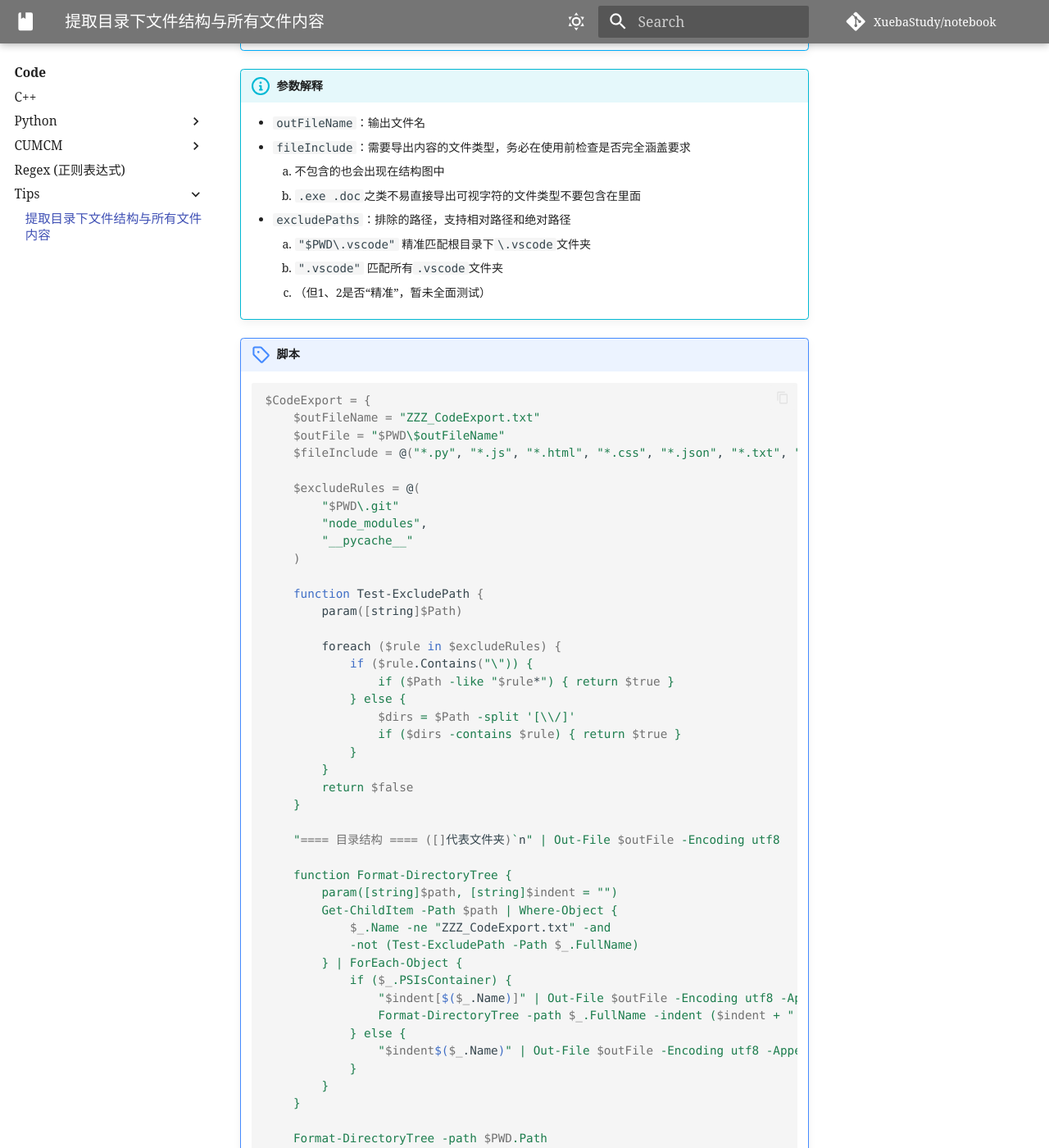
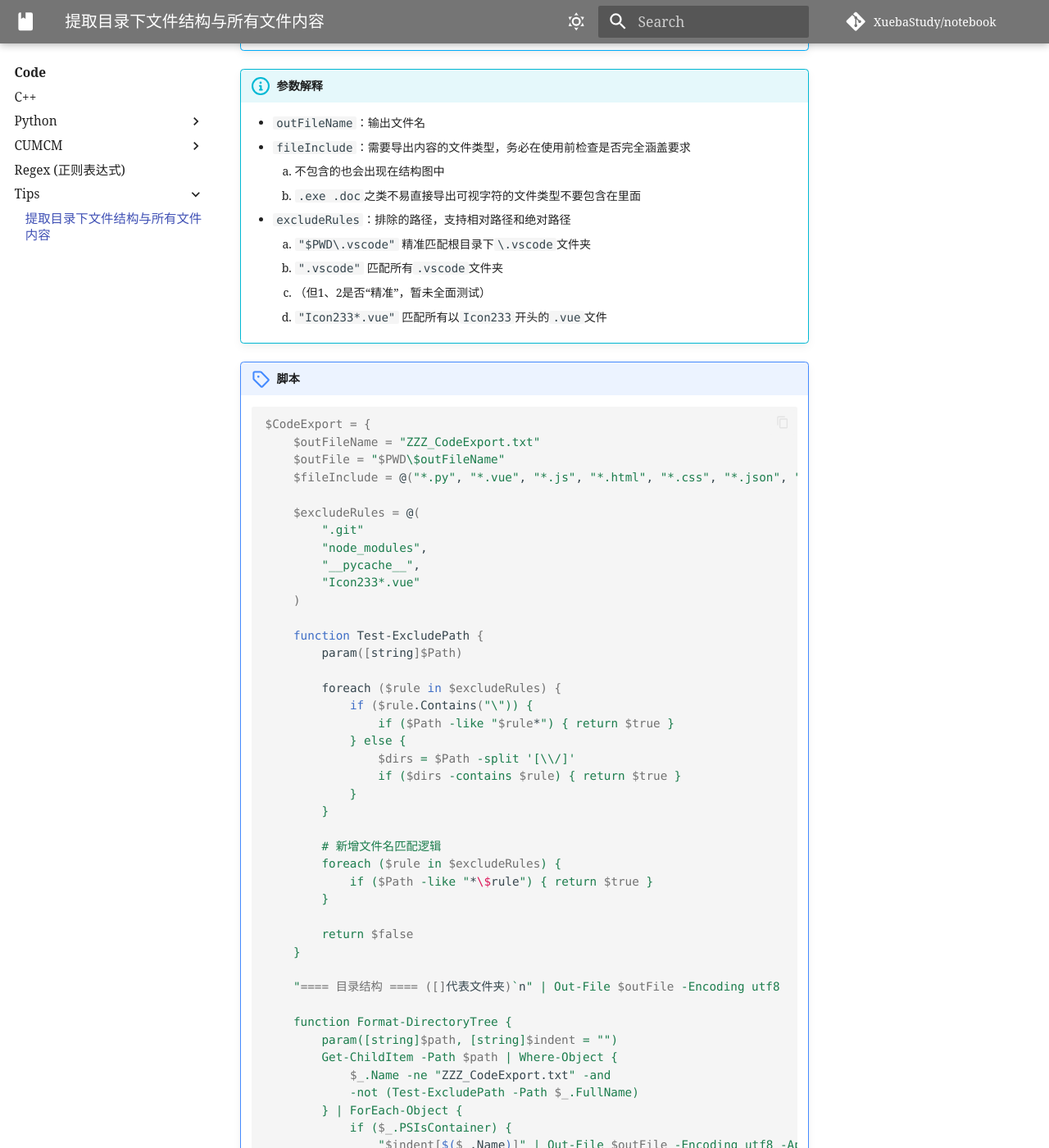
Before and after one commit to XuebaStudy/notebook, an MkDocs documentation site: the page built from docs/Code/Tips/CodeExport.md, in a window 1280 px wide and 1400 px high, scrolled down 448 px. Shown: the whole window at 82% size. Built offline with MkDocs 1.6.1 and Material for MkDocs 9.7.7, drawn with Linux system fonts in a browser that asks for light colours; some web fonts are replaced; comment, search, counter and statistics services are not loaded; a style sheet for code colours, icons or effects is not loaded.

````diff
--- a/docs/Code/Tips/CodeExport.md
+++ b/docs/Code/Tips/CodeExport.md
@@ -9,22 +9,24 @@
     - `fileInclude`：需要导出内容的文件类型，务必在使用前检查是否完全涵盖要求
         1. 不包含的也会出现在结构图中
         2. `.exe .doc`之类不易直接导出可视字符的文件类型不要包含在里面
-    - `excludePaths`：排除的路径，支持相对路径和绝对路径
+    - `excludeRules`：排除的路径，支持相对路径和绝对路径
         1. `"$PWD\.vscode"` 精准匹配根目录下`\.vscode`文件夹
         2. `".vscode"` 匹配所有`.vscode`文件夹
         3. （但1、2是否“精准”，暂未全面测试）
+        4. `"Icon233*.vue"` 匹配所有以`Icon233`开头的`.vue`文件
 
 !!! note "脚本"
     ```bash
     $CodeExport = {
         $outFileName = "ZZZ_CodeExport.txt"
         $outFile = "$PWD\$outFileName"
-        $fileInclude = @("*.py", "*.js", "*.html", "*.css", "*.json", "*.txt", "*.hpp", "*.cpp", "*.c", "*.h", "*.md")
+        $fileInclude = @("*.py", "*.vue", "*.js", "*.html", "*.css", "*.json", "*.txt", "*.hpp", "*.cpp", "*.c", "*.h", "*.md")
 
         $excludeRules = @(
-            "$PWD\.git"
+            ".git"
             "node_modules",
-            "__pycache__"
+            "__pycache__",
+            "Icon233*.vue"
         )
 
         function Test-ExcludePath {
@@ -38,6 +40,12 @@
                     if ($dirs -contains $rule) { return $true }
                 }
             }
+
+            # 新增文件名匹配逻辑
+            foreach ($rule in $excludeRules) {
+                if ($Path -like "*\$rule") { return $true }
+            }
+
             return $false
         }
 
@@ -70,7 +78,6 @@
         }
     }
     & $CodeExport
-
 
     ```
 
````
Also changed, not shown: docs/Code/C++/Cpp_note.md (+2 -2 lines), docs/Code/Regex.md (+4 -7 lines), docs/Diary/days_challenge/25.4.md (+0 -92 lines), docs/Lesson/How_1.md (+1 -1 lines), 1 other file.
